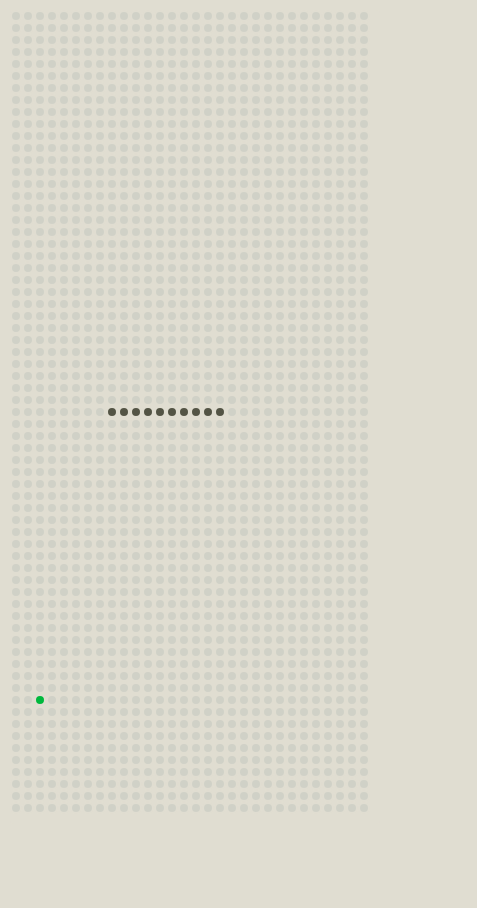
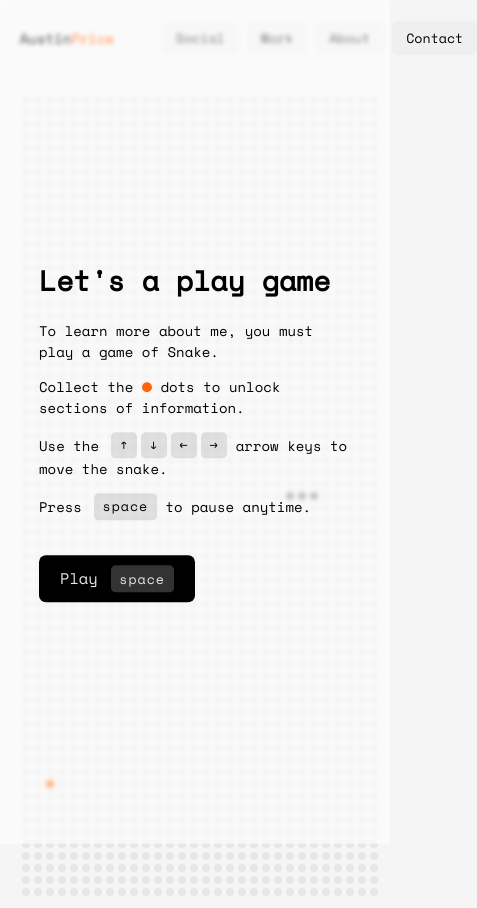
Before and after one commit to austinprice/austin-dot-lol, a plain HTML site: page index.html in a window 390 px wide. Shown: the whole page, 477 px wide, since content can reach past the window. Before the commit the page ends 844 px from the top, so only its background shows below. Drawn offline with Linux system fonts and the light colour scheme.

Commit message:
Updated design, added the instructions

```diff
--- a/index.html
+++ b/index.html
@@ -20,17 +20,51 @@
   <!-- <script src="https://cdn.tailwindcss.com"></script> -->
 </head>
 <body style="margin: 0; padding: 0;">
+  <div class="top-row">
+    <div class="site-name">Austin <span class="text-colored">Price</span></div>
+    <ul class="info-buttons">
+      <li>
+        <button>Social</button>
+      </li>
+      <li>
+        <button>Work</button>
+      </li>
+      <li>
+        <button>About</button>
+      </li>
+      <li>
+        <button>Contact</button>
+      </li>
+    </ul>
+  </div>
   <div  id="snake-window">
     <div id="dot-grid"></div>
   </div>
   <!-- <p>press <span class="key-helper">space</span> to pause</p> -->
   <div id="modal-dim" class="modal-dim hidden">
-    <p>[ paused ] <br/>
+  </div>
+  <div id="pause-screen">
+    <div id="welcome">
+      <h1>Let's a play game</h1>
+      <p>To learn more about me, you must play a game of Snake.</p>
+      <p>Collect the <span class="info-box-dot"></span> dots to unlock sections of information.</p>
+      <p>Use the <span class="key-helper">↑</span><span class="key-helper">↓</span><span class="key-helper">←</span><span class="key-helper">→</span> arrow keys to move the snake.</p>
+      <p>Press <span class="key-helper">space</span> to pause anytime.</p>
+      <!-- <div class="instructions">
+        <h2>Instructions</h2>
+        <p>Collect the <span class="info-box-dot"></span> dots to learn more about me.</p>
+        <p>Use the <span class="key-helper">↑</span><span class="key-helper">↓</span><span class="key-helper">←</span><span class="key-helper">→</span> arrow keys to move the snake.</p>
+        <p>Press <span class="key-helper">space</span> to pause anytime.</p>
+      </div> -->
+      <br/>
+      <button class="btn-primary">Play <span class="key-helper">space</span></button>
+    </div>
+    <!-- <p>[ paused ] <br/>
       press <span class="key-helper">space</span> to resume
-    </p>
+    </p> -->
   </div>
   <div id="info-modal-social" class="info-modal py-10" style="display:none;">
-    <h2 id="info-modal-title">Social   @</h2>
+    <h2 id="info-modal-title">Social</h2>
     <ul class="info-list">
       <li>
         <a href="https://twitter.com/austinwprice" target="_blank" class="info-link">Twitter</a>
--- a/main.js
+++ b/main.js
@@ -9,11 +9,14 @@ const box = document.getElementById('snake-window');
 const scale = 12;
 const boxWidth = box.getBoundingClientRect().width;
 const boxHeight = box.getBoundingClientRect().height;
-const speed = 60;
+const speed = 70;
+
+const modalDim = document.getElementById('modal-dim');
+const pauseScreen = document.getElementById('pause-screen');
 
 let direction = RIGHT;
 
-let snakeLength = 10;
+let snakeLength = 3;
 const xStart = getRandomPlacement(boxWidth);
 const yStart = getRandomPlacement(boxHeight);
 
@@ -25,12 +28,20 @@ const segmentHeadHTML = '<div class="segment" id="head"></div>';
 const segmentHTML = '<div class="segment"></div>';
 let paused = false;
 
+const colorStyles = {
+  windowBg: "hsl(47, 19%, 85%)",
+  light: "hsl(0, 0%, 85%)",
+  mid: "hsl(0, 0%, 65%)",
+  dark: "hsl(0, 100%, 0%)",
+  color: "hsl(22, 100%, 52%)",
+}
+
 let infoBoxes = [{
   id: 'social',
   title: 'Socials',
   x: getRandomPlacement(boxWidth),
   y: getRandomPlacement(boxHeight),
-  color: 'hsl(140, 100%, 36%)',
+  color: colorStyles.color,
   size: 1,
   hidden: true,
 }, {
@@ -38,7 +49,7 @@ let infoBoxes = [{
   title: 'Email',
   x: getRandomPlacement(boxWidth),
   y: getRandomPlacement(boxHeight),
-  color: 'hsl(140, 100%, 36%)',
+  color: colorStyles.color,
   size: 1,
   hidden: true
 }, {
@@ -46,7 +57,7 @@ let infoBoxes = [{
   title: 'Work',
   x: getRandomPlacement(boxWidth),
   y: getRandomPlacement(boxHeight),
-  color: 'hsl(140, 100%, 36%)',
+  color: colorStyles.color,
   size: 1,
   hidden: true
 }];
@@ -70,12 +81,13 @@ function setup() {
     })
   }
 
-
   drawGridY();
   drawInfoBox(infoBoxes[0]);
 
-  turnQueue = snake.map(() => direction)
-  getRandomPlacement()
+  turnQueue = snake.map(() => direction);
+  getRandomPlacement();
+
+  togglePause();
 }
 
 function drawGridX(yValue) {
@@ -157,12 +169,14 @@ function togglePause(e) {
   if (e && e.keyCode !== PAUSE || selectedInfoBox) return;
   paused = !paused;
   if (paused) {
-    document.getElementById('modal-dim').style.opacity = 1;
-    document.getElementById('modal-dim').style.zIndex = 1;
+    modalDim.style.opacity = 1;
+    modalDim.style.zIndex = 1;
+    pauseScreen.classList.add("is-paused");
   }
   if (!paused) {
-    document.getElementById('modal-dim').style.opacity = 0;
-    document.getElementById('modal-dim').style.zIndex = -1;
+    modalDim.style.opacity = 0;
+    modalDim.style.zIndex = -1;
+    pauseScreen.classList.remove("is-paused");
     moveSnake();
   }
 }
--- a/style.css
+++ b/style.css
@@ -8,7 +8,11 @@
 - fun animation when you hit a square */
 
 :root {
-  --window-bg: hsl(47, 19%, 85%);
+  --window-bg: hsl(22, 0%, 96%);
+  --light: hsl(22, 0%, 90%);
+  --mid: hsl(22, 0%, 50%);
+  --dark: hsl(22, 0%, 0%);
+  --color: hsl(22, 100%, 52%);
 }
 
 @font-face {
@@ -16,33 +20,70 @@
   src: url("./fonts/SpaceMono-Regular.ttf");
 }
 
+*{
+  font-family: "Space Mono";
+}
+
 html, body {
   font-family: "Space Mono";
   background-color: var(--window-bg);
-  color: hsl(64, 27%, 10%);
+  color: var(--dark);
   font-size: 14px;
   max-height: 100vh;
 }
 
 a {
-  color: #FFF;
+  color: var(--dark);
   padding: 0 0.1rem;
-  text-underline-offset: 2px;
+  text-decoration: underline;
+  text-underline-offset: 1px;
   transition: 300ms ease-out;
 }
 a:hover, a:focus {
-  background-color: hsla(140, 100%, 60%, 10%);
-  color: hsl(140, 100%, 50%);
+  color: var(--color);
+  text-decoration: underline;
   text-underline-offset: 2px;
-  padding-left: 1rem;
-  position: relative;
 }
 
-a:focus::before, a:hover::before {
+/* a:focus::before, a:hover::before {
   content: '>';
   position: absolute;
   left: 0;
   top: 0;
+} */
+
+.key-helper {
+  background: hsla(22, 0%, 0%, 0.1);
+  border-radius: 0.35em;
+  display: inline-block;
+  font-size: 0.95rem;
+  font-weight: 500;
+  letter-spacing: 1px;
+  margin: 0 0 0 0.25rem;
+  padding: 0.25em 0.65em;
+}
+
+/* basic reset of button styles */
+button {
+  border: none;
+  border-radius: 0.45em;
+  margin: 0;
+  padding: 0.5rem 1rem;
+  cursor: pointer;
+  line-height: normal;
+  -webkit-font-smoothing: inherit;
+  -moz-osx-font-smoothing: inherit;
+  -webkit-appearance: none;
+}
+
+.btn-primary {
+  background: var(--dark);
+  color: var(--light);
+  font-size: 1.1rem;
+  padding: 0.75rem 1.5rem;
+}
+.btn-primary .key-helper {
+  background: hsla(22, 0%, 100%, 0.2)
 }
 
 .btn-close {
@@ -51,9 +92,9 @@ a:focus::before, a:hover::before {
   padding: 0.5rem 1rem;
   width: auto;
   overflow: visible;
-  background: hsl(240, 2%, 10%);
+  background: var(--light);
   cursor: pointer;
-  color: inherit;
+  color: var(--dark);
   font: inherit;
   line-height: normal;
   -webkit-font-smoothing: inherit;
@@ -62,17 +103,35 @@ a:focus::before, a:hover::before {
   transition: all 300ms ease-out;
 }
 .btn-close:hover {
-  background: hsla(140, 100%, 60%, 10%);
+  background: var(--mid);
 }
-.key-helper {
-  background: hsl(47, 19%, 75%);
-  color: hsl(47, 19%, 20%);
-  display: inline-block;
-  font-size: 0.8rem;
-  letter-spacing: 2px;
-  margin: 0 0 0 0.25rem;
-  padding: 0rem 0.25rem;
-  text-transform: uppercase;
+
+.text-colored {
+  color: var(--color);
+}
+.top-row {
+  padding: 1.5rem 5vw;
+  /* margin: 1.5rem 0 0; */
+  display: flex;
+  flex-direction: row;
+  column-gap: 8px;
+  justify-content: space-between;
+  width: 100%;
+  box-sizing: border-box;
+}
+.site-name {
+  color: var(--dark);
+  display: inline-flex;
+  align-items: center;
+  font-weight: 600;
+}
+.info-buttons {
+  list-style-type: none;
+  display: flex;
+  flex-direction: row;
+  column-gap: 8px;
+  justify-content: end;
+  margin: 0;
 }
 
 #snake-window {
@@ -80,12 +139,13 @@ a:focus::before, a:hover::before {
   /* border: 1px solid hsl(65, 10%, 8%); */
   border-radius: 4px;
   box-sizing: border-box;
-  margin: 10vh auto;
+  top: 10vh;
+  left: 5vw;
   padding: 0;
   width: 90vw;
   height: 80vh;
-  position: relative;
   overflow: hidden;
+  position: absolute;
 }
 
 #dot-grid {
@@ -100,7 +160,7 @@ a:focus::before, a:hover::before {
   position: absolute;
 }
 .grid-dot {
-  background-color: hsl(65, 10%, 80%);
+  background-color: var(--light);
   border: 2px solid var(--window-bg);
   border-radius: 50%;
   position: absolute;
@@ -111,7 +171,7 @@ a:focus::before, a:hover::before {
   /* position: absolute;
   min-width: 10px;
   min-height: 10px; */
-  background: hsl(65, 10%, 30%);
+  background: var(--mid);
   /* border: 2px solid var(--window-bg);
   box-sizing: border-box;
   border-radius: 50%; */
@@ -120,7 +180,7 @@ a:focus::before, a:hover::before {
 
 .info-box {
   /* position: absolute; */
-  background: hsl(140, 100%, 36%);
+  background: var(--color);
   /* border-radius: 50%;
   border: 2px solid var(--window-bg);
   box-sizing: border-box; */
@@ -134,14 +194,22 @@ a:focus::before, a:hover::before {
   transition: 1s ease-out;
 }
 .info-box:hover {
-  background: hsla(141, 100%, 15%);
+  background: var(--color);
+}
+
+.info-box-dot {
+  background: var(--color);
+  border-radius: 50%;
+  display: inline-block;
+  height: 10px;
+  width: 10px;
 }
 
 .info-modal {
-  background: hsl(65, 10%, 95%);
-  box-shadow: 8px 8px 0px hsl(140, 77%, 56%);
+  background: var(--window-bg);
+  box-shadow: 8px 8px 0px var(--color);
   position: absolute;
-  border: 1px solid hsl(240, 2%, 4%);
+  border: none;
   border-radius: 2px;
   width: 300px;
   max-width: 95%;
@@ -157,7 +225,7 @@ a:focus::before, a:hover::before {
   z-index: 99;
 }
 #info-modal-title {
-  color: hsl(240, 2%, 4%);
+  color: var(--dark);
   font-weight: 600;
   font-family: sans-serif;
   font-size: 1.5rem;
@@ -175,9 +243,29 @@ ul.info-list li p {
   margin: 0;
 }
 
+#pause-screen {
+  /* display: none; */
+  position: absolute;
+  top: 50%;
+  left: 50%;
+  transform: translateX(-50%) translateY(-50%);
+  padding: 2rem;
+  width: 40rem;
+  opacity: 0;
+  max-width: 80vw;
+  visibility: hidden;
+  transition: 300ms ease-out;
+  z-index: 2;
+}
+#pause-screen.is-paused {
+  opacity: 1;
+  visibility: visible;
+  z-index: 2;
+}
+
 .modal-dim {
   position: fixed;
-  background: hsla(47, 19%, 85%, 0.5);
+  background: hsla(22, 0%, 100%, 0.5);
   width: 100%;
   height: 100%;
   top: 0;
```
